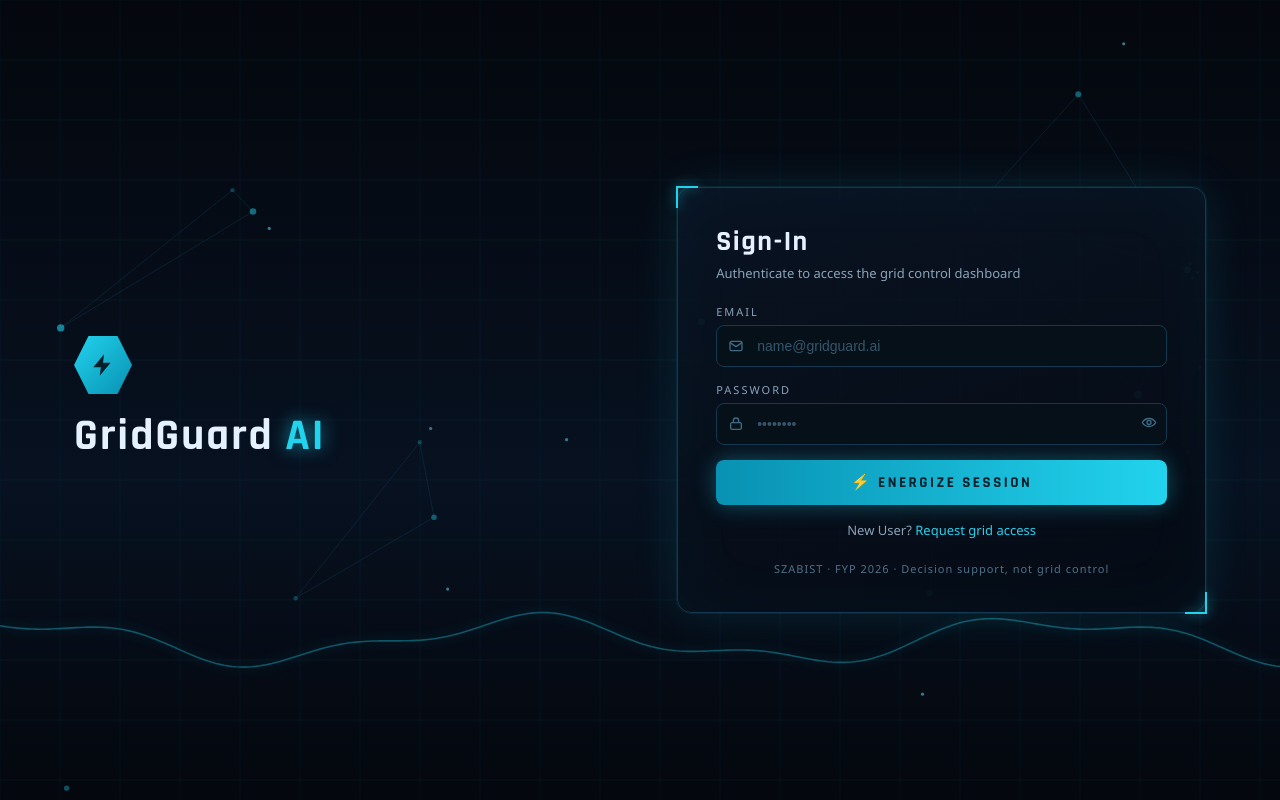
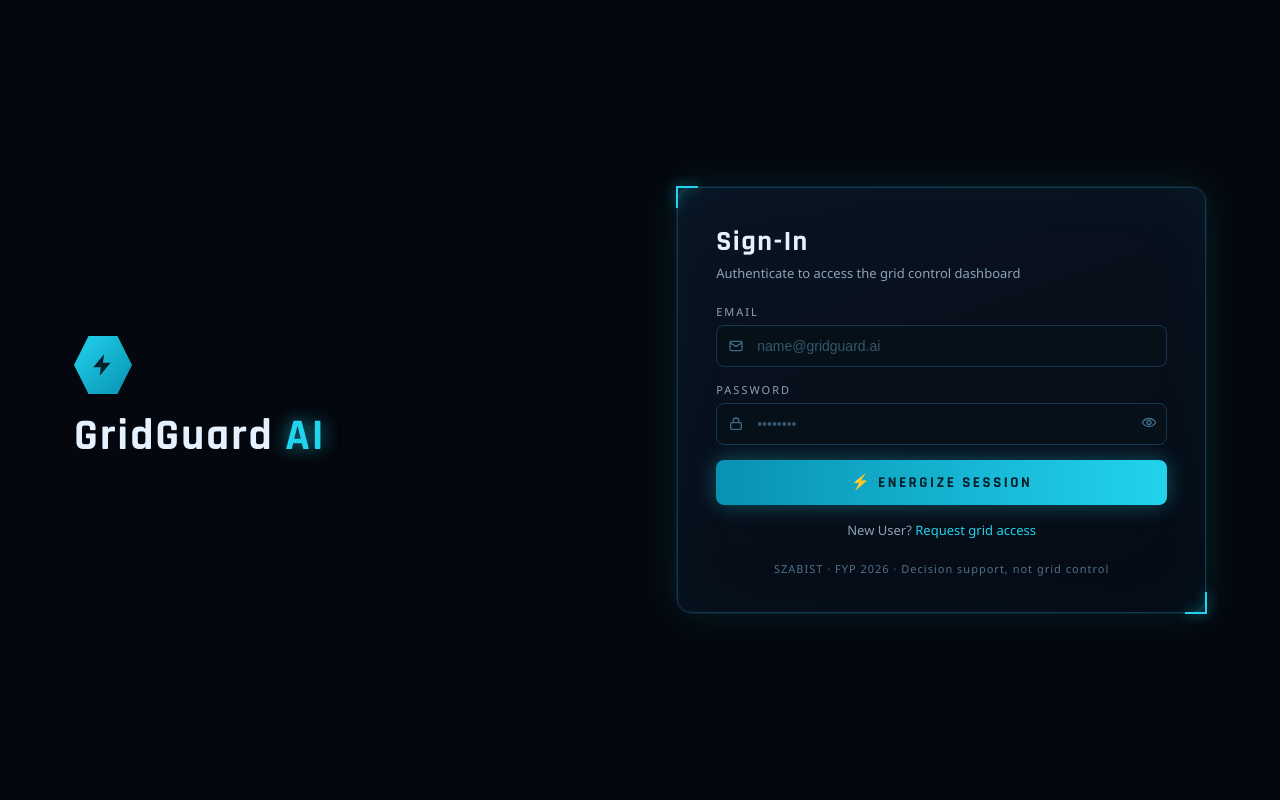
Before and after one commit to Muhammad-Rohaan/GridGuard-FYP, a React (Vite) app in the folder Frontend/: page /login in a window 1280 px wide. Built offline with nearby package versions, Linux system fonts and the light colour scheme; no server answers.

Commit message:
Deleted ElectricBackground.jsx & updated AuthShell.jsx

```diff
--- a/Frontend/src/components/AuthShell.jsx
+++ b/Frontend/src/components/AuthShell.jsx
@@ -1,11 +1,9 @@
-import ElectricBackground from './ElectricBackground.jsx';
 import { Bolt } from './icons.jsx';
 
 
 export default function AuthShell({ title, subtitle, children }) {
   return (
     <div className="auth-root">
-      <ElectricBackground />
       <div className="auth-wrap">
         <aside className="brand-panel">
           <div className="logo-hex"><Bolt width="26" height="26" /></div>
--- a/Frontend/src/components/ElectricBackground.jsx
+++ /dev/null
@@ -1,49 +0,0 @@
-import { useEffect, useRef } from 'react';
-
-export default function ElectricBackground() {
-  const ref = useRef(null);
-  useEffect(() => {
-    const canvas = ref.current, ctx = canvas.getContext('2d');
-    let raf, W, H, dpr, bolt = null, nextBolt = 2500;
-    const nodes = Array.from({ length: 14 }, () => ({ x: Math.random(), y: Math.random(), p: Math.random() * 6.28 }));
-    const resize = () => { dpr = window.devicePixelRatio || 1; W = canvas.clientWidth; H = canvas.clientHeight; canvas.width = W * dpr; canvas.height = H * dpr; };
-    resize(); window.addEventListener('resize', resize);
-    const makeBolt = () => { const pts = []; let x = W * (0.1 + Math.random() * 0.8), y = 0; pts.push({ x, y }); while (y < H * 0.55) { y += 20 + Math.random() * 30; x += (Math.random() - 0.5) * 60; pts.push({ x, y }); } return pts; };
-    const draw = (ts) => {
-      ctx.setTransform(dpr, 0, 0, dpr, 0, 0);
-      const g = ctx.createLinearGradient(0, 0, 0, H);
-      g.addColorStop(0, '#04070d'); g.addColorStop(0.6, '#071120'); g.addColorStop(1, '#04070d');
-      ctx.fillStyle = g; ctx.fillRect(0, 0, W, H);
-      ctx.strokeStyle = 'rgba(34,211,238,0.05)'; ctx.lineWidth = 1;
-      for (let x = 0; x < W; x += 60) { ctx.beginPath(); ctx.moveTo(x, 0); ctx.lineTo(x, H); ctx.stroke(); }
-      for (let y = 0; y < H; y += 60) { ctx.beginPath(); ctx.moveTo(0, y); ctx.lineTo(W, y); ctx.stroke(); }
-      nodes.forEach((n, i) => nodes.slice(i + 1).forEach((m) => {
-        const dx = (n.x - m.x) * W, dy = (n.y - m.y) * H;
-        if (Math.hypot(dx, dy) < 260) {
-          ctx.strokeStyle = 'rgba(56,189,248,0.10)'; ctx.beginPath(); ctx.moveTo(n.x * W, n.y * H); ctx.lineTo(m.x * W, m.y * H); ctx.stroke();
-          const f = ((ts * 0.00012) + i * 0.13) % 1;
-          ctx.fillStyle = 'rgba(103,232,249,0.5)'; ctx.beginPath(); ctx.arc(n.x * W + dx * f, n.y * H + dy * f, 1.6, 0, 7); ctx.fill();
-        }
-      }));
-      nodes.forEach((n) => { const pulse = 0.5 + 0.5 * Math.sin(ts * 0.002 + n.p); ctx.fillStyle = `rgba(34,211,238,${0.25 + 0.35 * pulse})`; ctx.beginPath(); ctx.arc(n.x * W, n.y * H, 2.2 + 1.6 * pulse, 0, 7); ctx.fill(); });
-      ctx.beginPath();
-      for (let x = 0; x <= W; x += 4) {
-        const y = H * 0.8 + Math.sin(x * 0.012 + ts * 0.002) * 20 + Math.sin(x * 0.03 - ts * 0.001) * 8;
-        x === 0 ? ctx.moveTo(x, y) : ctx.lineTo(x, y);
-      }
-      ctx.strokeStyle = 'rgba(34,211,238,0.35)'; ctx.lineWidth = 1.6; ctx.shadowColor = 'rgba(34,211,238,0.8)'; ctx.shadowBlur = 12; ctx.stroke(); ctx.shadowBlur = 0;
-      nextBolt -= 16;
-      if (nextBolt <= 0 && !bolt) { bolt = { t: 0, pts: makeBolt() }; nextBolt = 4000 + Math.random() * 4000; }
-      if (bolt) {
-        bolt.t += 16; const a = Math.max(0, 1 - bolt.t / 450);
-        ctx.strokeStyle = `rgba(190,242,255,${a * 0.8})`; ctx.lineWidth = 1.4; ctx.shadowColor = 'rgba(34,211,238,0.9)'; ctx.shadowBlur = 16;
-        ctx.beginPath(); bolt.pts.forEach((p, i) => (i ? ctx.lineTo(p.x, p.y) : ctx.moveTo(p.x, p.y))); ctx.stroke(); ctx.shadowBlur = 0;
-        if (a <= 0) bolt = null;
-      }
-      raf = requestAnimationFrame(draw);
-    };
-    raf = requestAnimationFrame(draw);
-    return () => { cancelAnimationFrame(raf); window.removeEventListener('resize', resize); };
-  }, []);
-  return <canvas ref={ref} className="auth-canvas" />;
-}
```
